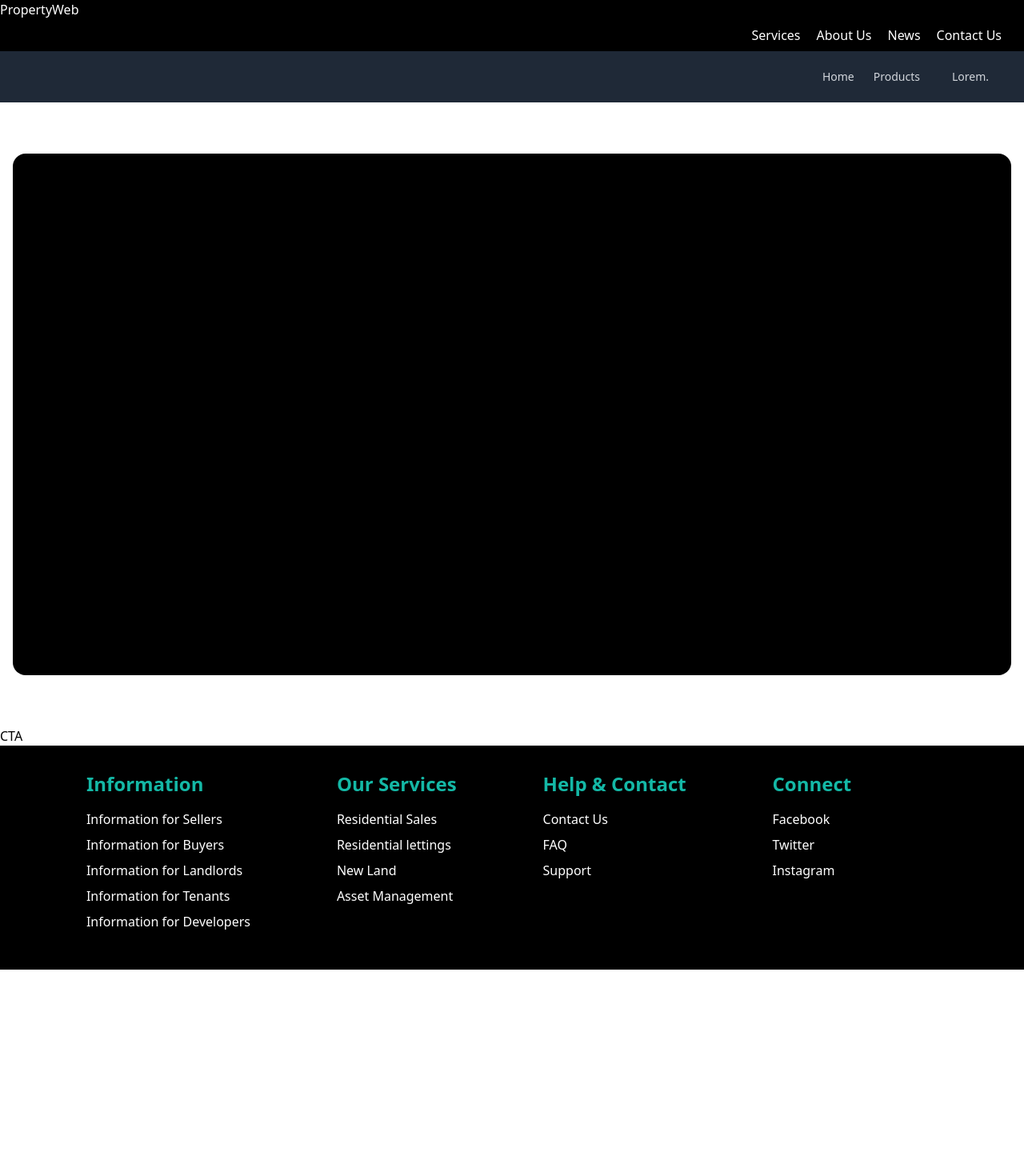
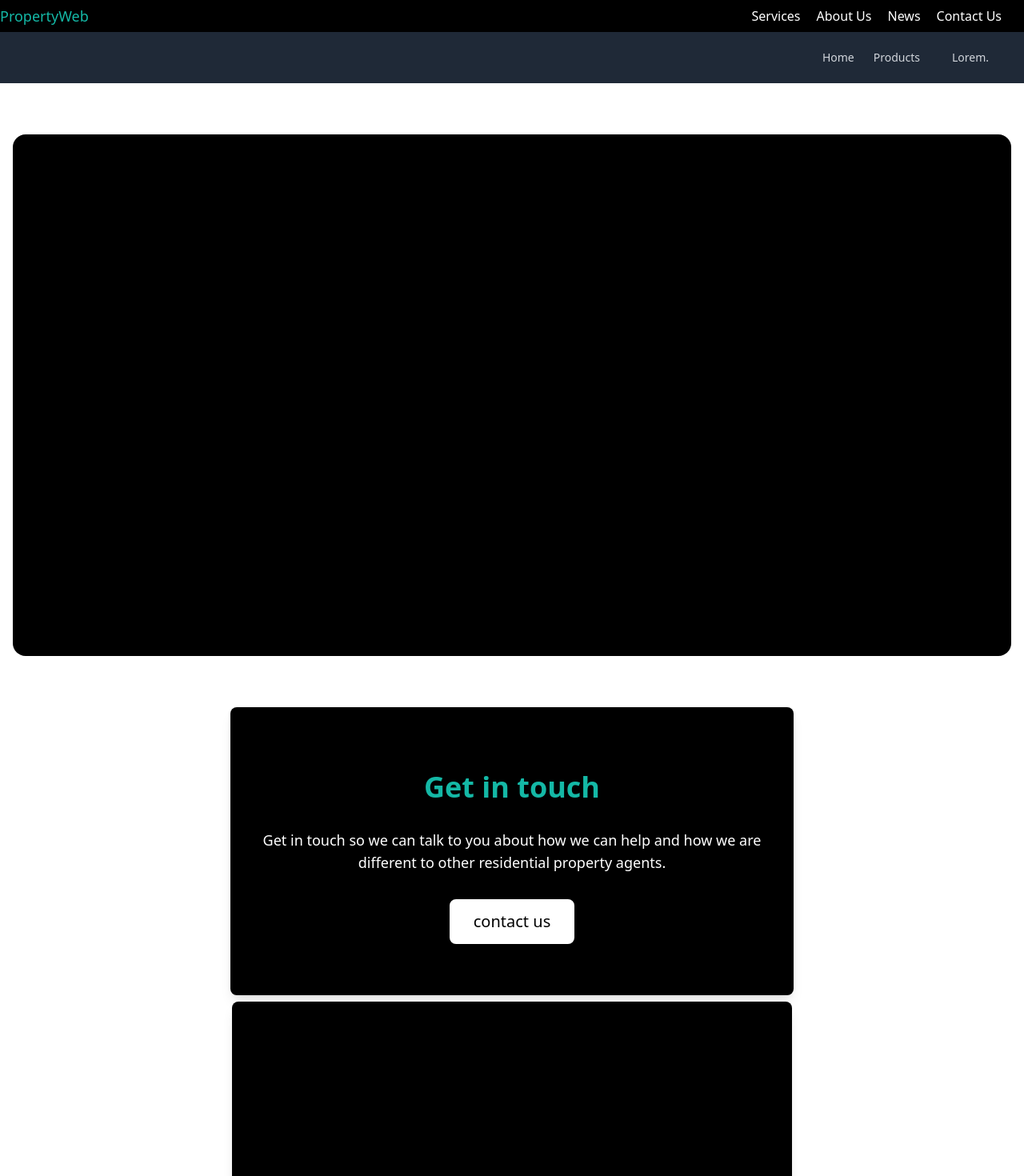
Before and after one commit to Akwei001/propertywebv1, a Next.js app: page / in a window 1280 px wide. Shown: the top 1470 px of the page at 80% size. Before the commit the page ends 1212 px from the top, so only its background shows below. Built offline with nearby package versions, Linux system fonts and the light colour scheme.

Commit message:
dummy photo area added to cta

```diff
--- a/src/components/CTA.tsx
+++ b/src/components/CTA.tsx
@@ -1,7 +1,32 @@
 import React from 'react';
 
 const CTA = () => {
-  return <div>CTA</div>;
+  return (
+    <div className='flex flex-wrap mx-auto mb-2'>
+      <div className='flex flex-col flex-wrap mx-auto mb-2'>
+        <div className='flex flex-wrap px-4 py-8 m-auto bg-black rounded-lg shadow-lg justify-startmax-w-2xl md:py-16'>
+          <div className='max-w-2xl m-auto text-center'>
+            <h2 className='mt-4 text-3xl font-bold text-center text-teal-500 md:text-4xl'>
+              Get in touch
+            </h2>
+            <p className='my-8 text-lg font-medium text-center text-white'>
+              Get in touch so we can talk to you about how we can help and how
+              we are different to other residential property agents.
+            </p>
+            <div
+              // onClick={onCTAClick}
+              className='inline-block w-full py-3 text-xl font-medium duration-200 bg-white border-2 border-white rounded-lg cursor-pointer md:w-auto px-7 text-primary hover:opacity-50'
+            >
+              contact us
+            </div>
+          </div>
+        </div>
+      </div>
+      <div className='flex flex-col h-[350px] w-[700px]  flex-wrap mx-auto mb-2'>
+        <div className='flex flex-wrap w-full h-full px-4 py-8 m-auto bg-black rounded-lg shadow-lg md:py-16'></div>
+      </div>
+    </div>
+  );
 };
 
 export default CTA;
--- a/src/components/NavBar.tsx
+++ b/src/components/NavBar.tsx
@@ -3,8 +3,8 @@ import React from 'react';
 const NavBar = () => {
   return (
     <>
-      <nav className='flex flex-col flex-wrap mx-auto '>
-        <a className='flex items-center font-medium text-white bg-black title-font'>
+      <nav className='flex items-center bg-black'>
+        <a className='flex text-lg font-medium text-teal-500 bg-black title-font'>
           PropertyWeb
         </a>
         <div className='flex flex-wrap justify-end w-full p-2 text-base text-white bg-black md:ml-auto md:mr-auto'>
```
